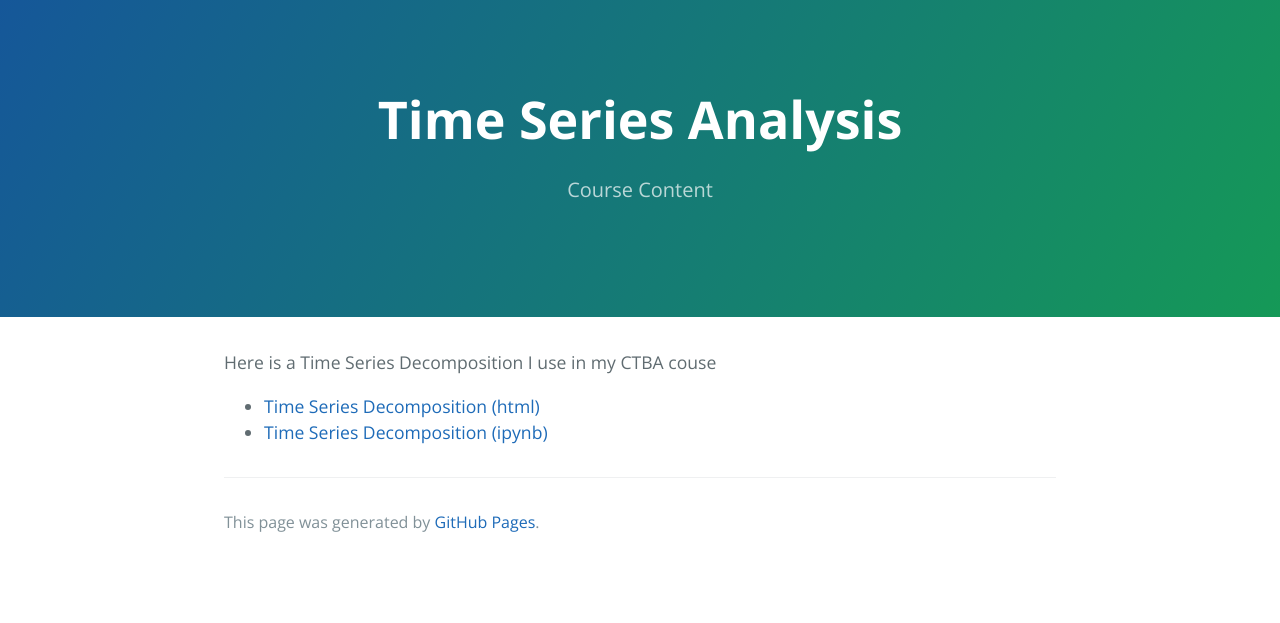
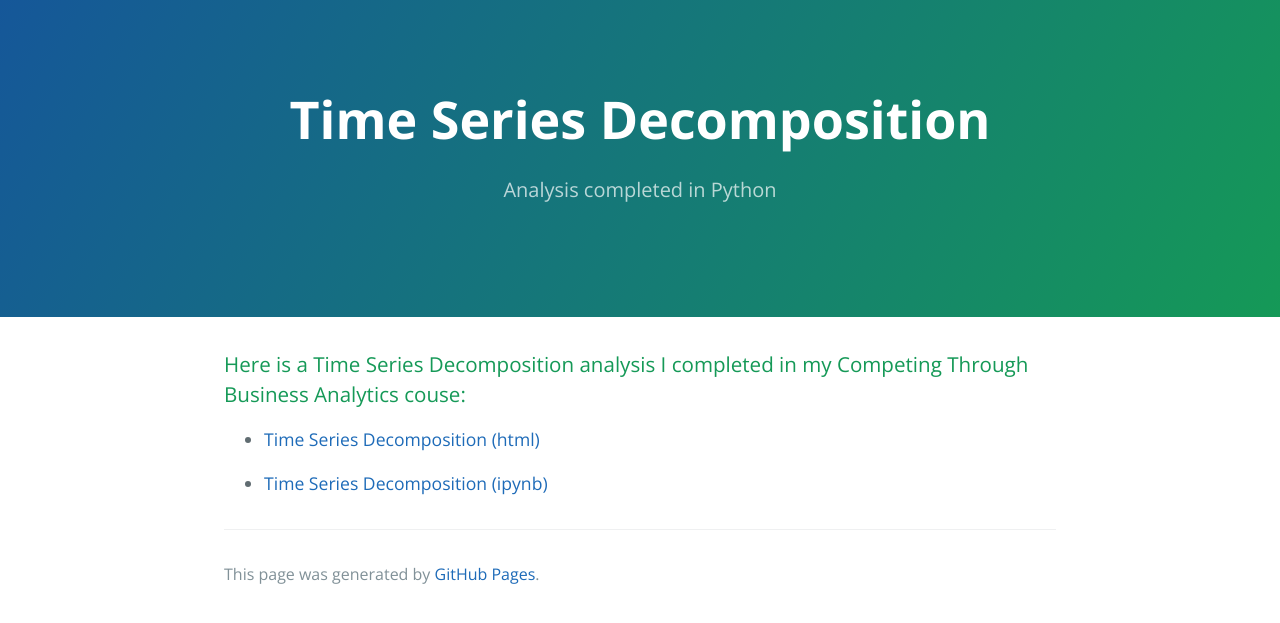
Before and after one commit to Joel-Lindner/Joel-Lindner.github.io, a Jekyll site: the page built from Time Series/index.md, in a window 1280 px wide. Shown: the top 623 px of the page. Built offline with Jekyll 4.4.1, drawn with Linux system fonts in a browser that asks for light colours; our own code applies the rules of GitHub Pages for plain Markdown files.

Commit message:
Update index.md

```diff
--- a/Time Series/index.md
+++ b/Time Series/index.md
@@ -1,8 +1,11 @@
 ---
-title: Time Series Analysis
-description: Course Content
+title: Time Series Decomposition
+description: Analysis completed in Python
 ---
 
-Here is a Time Series Decomposition I use in my CTBA couse
+### Here is a Time Series Decomposition analysis I completed in my Competing Through Business Analytics couse:
+
 - [Time Series Decomposition (html)](TimeSeriesDecomposition.html)
+
+
 - [Time Series Decomposition (ipynb)](TimeSeriesDecomposition.ipynb)
```
